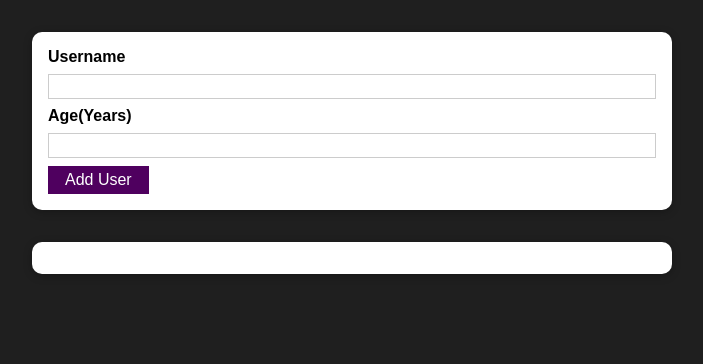
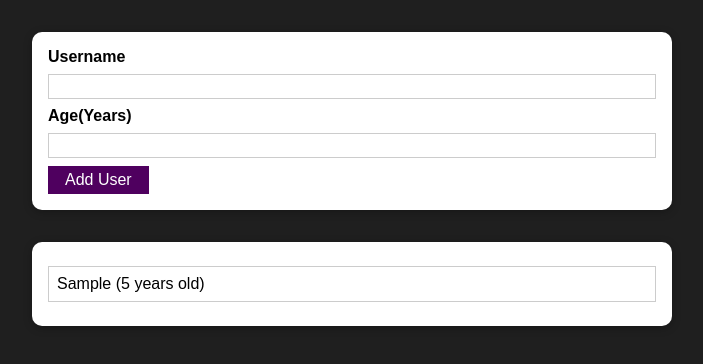
Before and after one commit to yasinkocadagli/practice-project, a React (Create React App) app: page / in a window 1280 px wide. Both pictures are taken after typing "Sample", "5" into the empty fields and a click on the button "Add User". Shown: the top 364 px of the page, without its empty margins (288-991 px from the left). Built offline with nearby package versions, Linux system fonts and the light colour scheme.

Commit message:
Managing  List

```diff
--- a/src/App.js
+++ b/src/App.js
@@ -1,12 +1,21 @@
-import React from "react";
+import React, { useState } from "react";
 import AddUser from "./components/Users/AddUser";
 import UsersList from "./components/Users/UsersList";
 
 function App() {
+  const[usersList,setUsersList]=useState([])
+
+  const addUserHandler=(uName,uAge)=>{
+    setUsersList((prevUsersList)=>{
+      return [...prevUsersList,{name:uName,age:uAge,id:Math.random().toString()}]
+    })
+
+  }
+
   return(
     <div>
-      <AddUser/>
-      <UsersList users={[]}/>
+      <AddUser onAddUser={addUserHandler}/>
+      <UsersList users={usersList}/>
     </div>
   )
 
--- a/src/components/Users/AddUser.js
+++ b/src/components/Users/AddUser.js
@@ -15,7 +15,7 @@
     if (+enteredAge < 1) {
       return;
     }
-    console.log(enteredUsername, enteredAge);
+    props.onAddUser(enteredUsername,enteredAge)
     setEnteredUsername("");
     setEnteredAge("");
   };
--- a/src/components/Users/UsersList.js
+++ b/src/components/Users/UsersList.js
@@ -7,7 +7,7 @@
     <Card className={classes.users}>
       <ul>
         {props.users.map((user) => (
-          <li>
+          <li key={user.id}>
             {user.name} ({user.age} years old)
           </li>
         ))}
```
